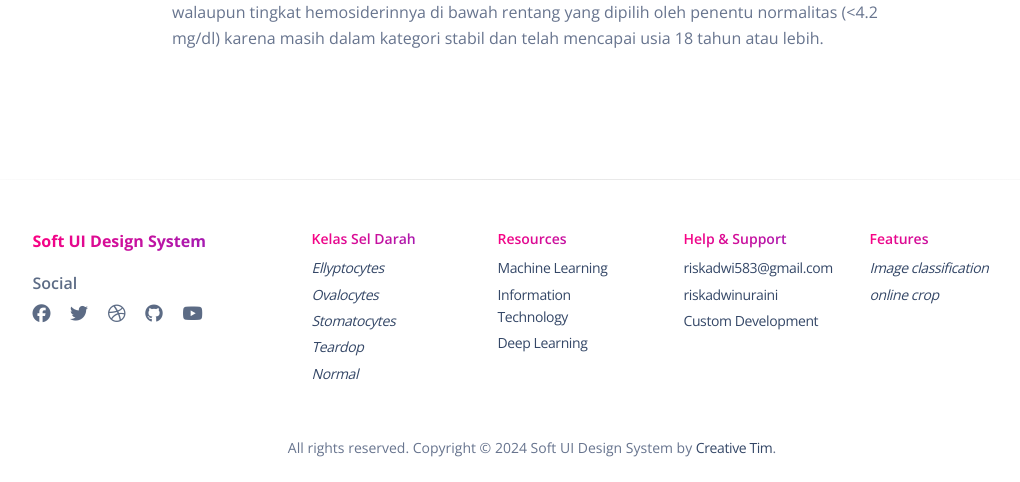
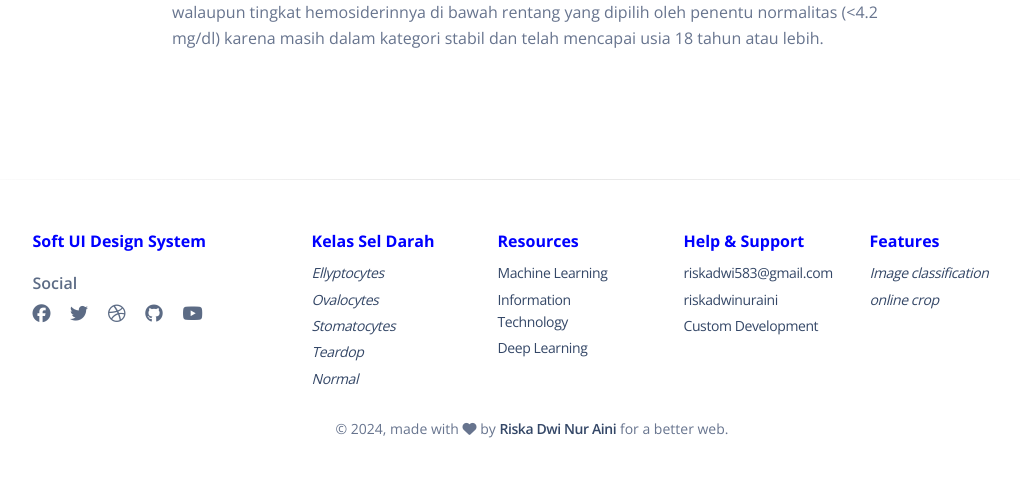
Before and after one commit to riskadwinuraini/classification-blood-app, a Flask app: page /information in a window 1280 px wide; the page is wider, and only the part inside the window is pictured. Shown: the part 2929-3411 px from the top of that part, without its empty margins (108-1128 px from the left). After the commit the page ends 3367 px from the top of that part, so only its background shows below. Run offline with Flask 3, Linux system fonts and the light colour scheme; some libraries are stand-ins or nearby versions.

Commit message:
upload cells folder

```diff
--- a/app/templates/layout/partials/footer.html
+++ b/app/templates/layout/partials/footer.html
@@ -4,7 +4,7 @@
         <div class=" row">
             <div class="col-md-3 mb-4 ms-auto">
                 <div>
-                    <h6 class="text-gradient text-primary font-weight-bolder">Soft UI Design System</h6>
+                    <h6 class="font-weight-bolder" style="color: blue;">Soft UI Design System</h6>
                 </div>
                 <div>
                     <h6 class="mt-3 mb-2 opacity-8">Social</h6>
@@ -40,7 +40,7 @@
             </div>
             <div class="col-md-2 col-sm-6 col-6 mb-4">
                 <div>
-                    <h6 class="text-gradient text-primary text-sm">Kelas Sel Darah</h6>
+                    <h6 class="font-weight-bolder" style="color: blue;">Kelas Sel Darah</h6>
                     <ul class="flex-column ms-n3 nav">
                         <li class="nav-item">
                             <a class="nav-link" href="https://www.creative-tim.com/presentation" target="_blank">
@@ -72,7 +72,7 @@
             </div>
             <div class="col-md-2 col-sm-6 col-6 mb-4">
                 <div>
-                    <h6 class="text-gradient text-primary text-sm">Resources</h6>
+                    <h6 class="font-weight-bolder" style="color: blue;">Resources</h6>
                     <ul class="flex-column ms-n3 nav">
                         <li class="nav-item">
                             <a class="nav-link" href="https://iradesign.io/" target="_blank">
@@ -94,7 +94,7 @@
             </div>
             <div class="col-md-2 col-sm-6 col-6 mb-4">
                 <div>
-                    <h6 class="text-gradient text-primary text-sm">Help & Support</h6>
+                    <h6 class="font-weight-bolder" style="color: blue;">Help & Support</h6>
                     <ul class="flex-column ms-n3 nav">
                         <li class="nav-item">
                             <a class="nav-link" href="https://www.creative-tim.com/contact-us" target="_blank">
@@ -117,7 +117,7 @@
             </div>
             <div class="col-md-2 col-sm-6 col-6 mb-4 me-auto">
                 <div>
-                    <h6 class="text-gradient text-primary text-sm">Features</h6>
+                    <h6 class="font-weight-bolder" style="color: blue;">Features</h6>
                     <ul class="flex-column ms-n3 nav">
                         <li class="nav-item">
                             <a class="nav-link" href="https://www.creative-tim.com/terms" target="_blank">
@@ -134,12 +134,10 @@
             </div>
             <div class="col-12">
                 <div class="text-center">
-                    <p class="my-4 text-sm">
-                        All rights reserved. Copyright ©
-                        <script>
-                            document.write(new Date().getFullYear())
-                        </script> Soft UI Design System by <a href="https://www.creative-tim.com" target="_blank">Creative
-                            Tim</a>.
+                    <p class="text-center text-sm text-muted text-center mb-0">
+                        &copy; <script>document.write(new Date().getFullYear())</script>, made with <i class="fas fa-heart"></i> by
+                        <a href="https://www.instagram.com/rickynuraini/" class="font-weight-bold" target="_blank">Riska Dwi Nur Aini</a>
+                        for a better web.
                     </p>
                 </div>
             </div>
```
Also changed, not shown: 5 other files.
